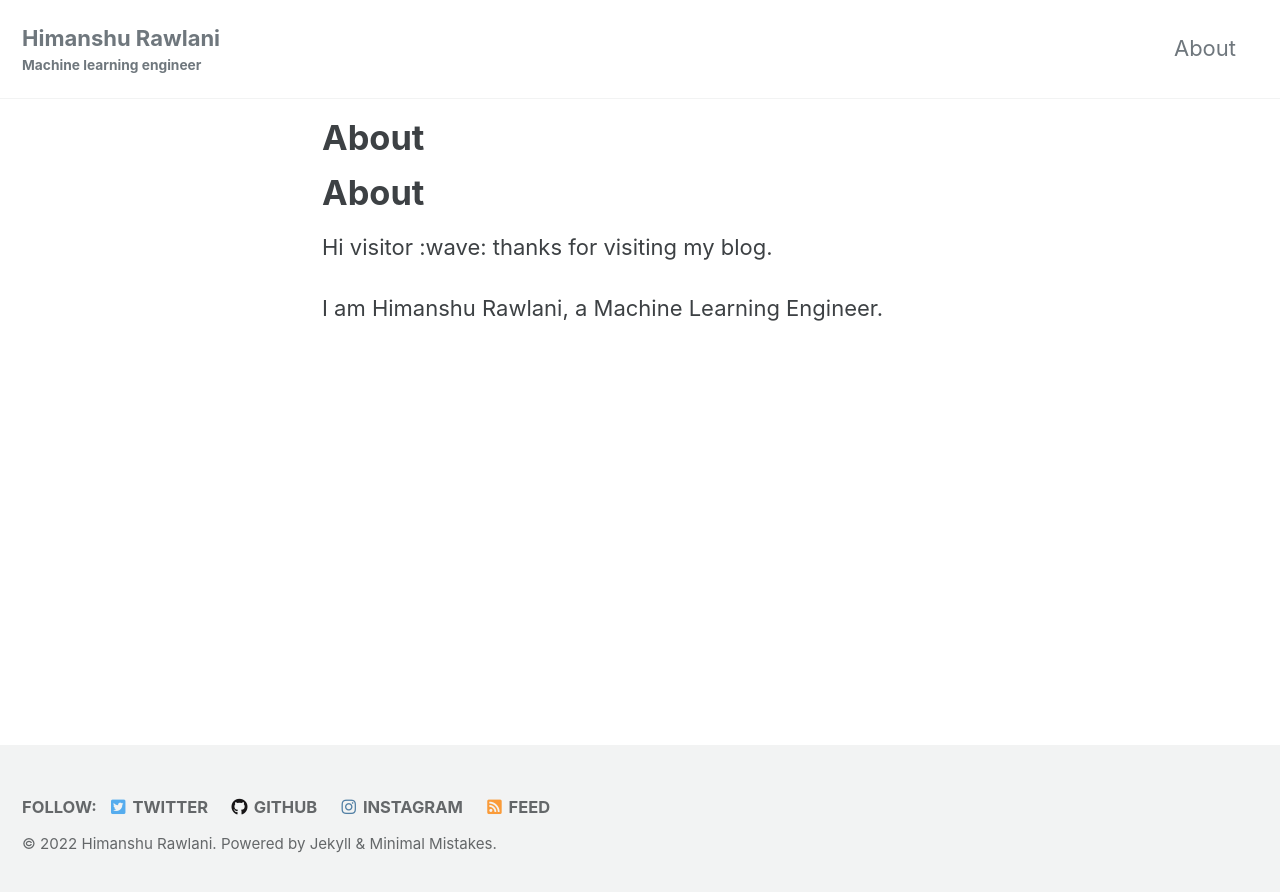
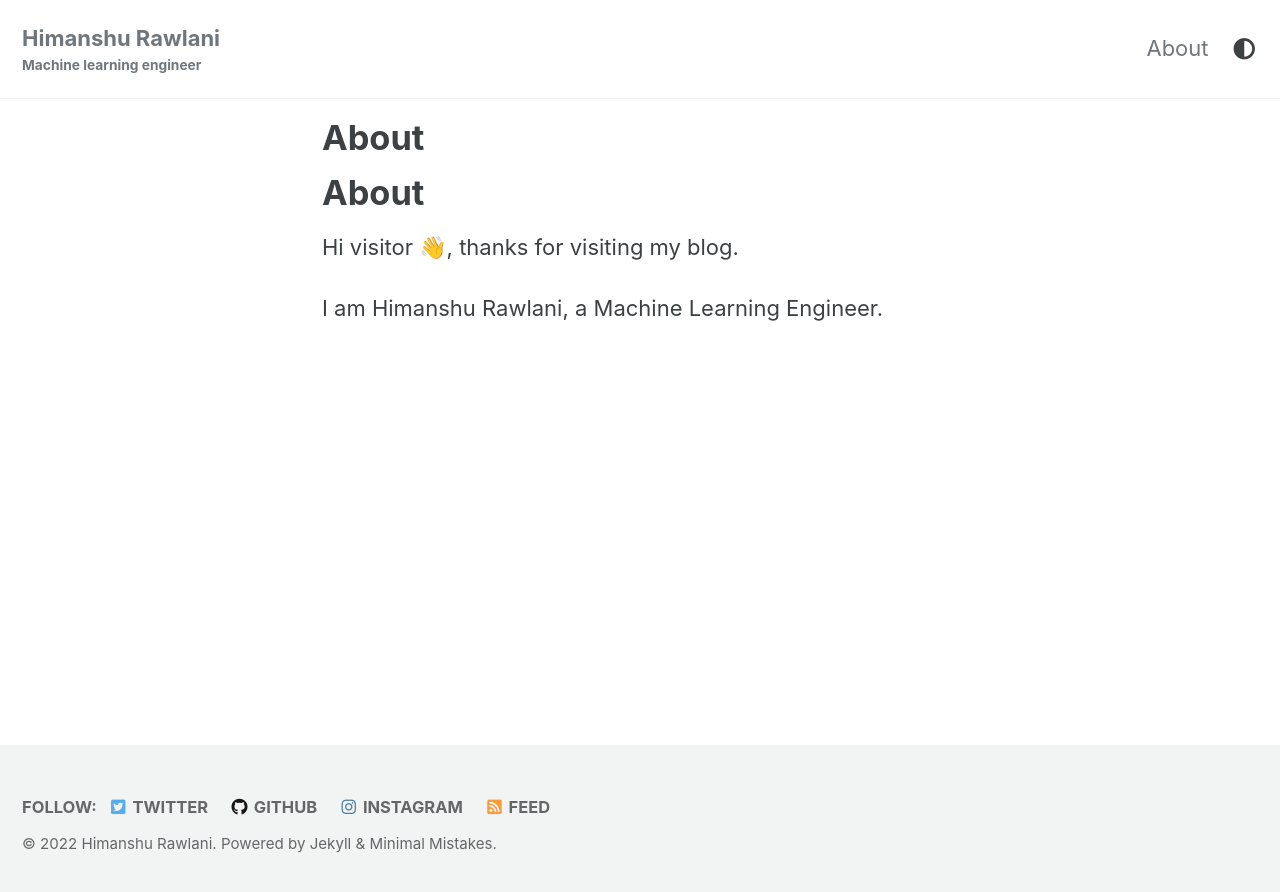
Before and after one commit to himanshurawlani/himanshurawlani.github.io, a Jekyll site: the page built from _pages/about.md, in a window 1280 px wide. Shown: the top 892 px of the page. Built offline with Jekyll 4.4.1, drawn with Linux system fonts in a browser that asks for light colours; cached includes are drawn as plain includes; emoji names are drawn with the system emoji font; our own code applies the rules of GitHub Pages for plain Markdown files.

Commit message:
Added dark theme toggle

```diff
--- a/_config.yml
+++ b/_config.yml
@@ -13,6 +13,7 @@
 # theme                  : "minimal-mistakes-jekyll"
 # remote_theme           : "mmistakes/minimal-mistakes"
 minimal_mistakes_skin    : "default" # "default", "air", "aqua", "contrast", "dark", "dirt", "neon", "mint", "plum", "sunrise"
+minimal_mistakes_skin_dark: "dark"
 
 # Site Settings
 locale                   : "en-US"
@@ -228,6 +229,7 @@ plugins:
   - jekyll-gist
   - jekyll-feed
   - jekyll-include-cache
+  - jemoji
 
 # mimic GitHub Pages with --safe
 whitelist:
@@ -236,6 +238,7 @@ whitelist:
   - jekyll-gist
   - jekyll-feed
   - jekyll-include-cache
+  - jemoji
 
 
 # Archives
--- a/_includes/head.html
+++ b/_includes/head.html
@@ -14,7 +14,25 @@
 </script>
 
 <!-- For all browsers -->
-<link rel="stylesheet" href="{{ '/assets/css/main.css' | relative_url }}">
+<link rel="stylesheet" href="{{ '/assets/css/main.css' | relative_url }}" id="theme_source">
+{% if site.minimal_mistakes_skin_dark %}
+  <link rel="stylesheet alternate" href="{{ '/assets/css/dark_theme.css' | relative_url }}" id="theme_source_2">
+  <script>
+    let theme = sessionStorage.getItem('theme');
+    if(theme === "dark")
+    {
+      sessionStorage.setItem('theme', 'dark');
+      node1 = document.getElementById('theme_source');
+      node2 = document.getElementById('theme_source_2');
+      node1.setAttribute('rel', 'stylesheet alternate');
+      node2.setAttribute('rel', 'stylesheet');
+    }
+    else
+    {
+      sessionStorage.setItem('theme', 'light');
+    }
+  </script>
+{% endif %}
 <link rel="preload" href="https://cdn.jsdelivr.net/npm/@fortawesome/fontawesome-free@5/css/all.min.css" as="style" onload="this.onload=null;this.rel='stylesheet'">
 <noscript><link rel="stylesheet" href="https://cdn.jsdelivr.net/npm/@fortawesome/fontawesome-free@5/css/all.min.css"></noscript>
 
--- a/_includes/masthead.html
+++ b/_includes/masthead.html
@@ -18,6 +18,9 @@
             </li>
           {%- endfor -%}
         </ul>
+        {% if site.minimal_mistakes_skin_dark %}
+          <i class="fas fa-fw fa-adjust" aria-hidden="true" onclick="node1=document.getElementById('theme_source');node2=document.getElementById('theme_source_2');if(node1.getAttribute('rel')=='stylesheet'){node1.setAttribute('rel', 'stylesheet alternate'); node2.setAttribute('rel', 'stylesheet');sessionStorage.setItem('theme', 'dark');}else{node2.setAttribute('rel', 'stylesheet alternate'); node1.setAttribute('rel', 'stylesheet');sessionStorage.setItem('theme', 'light');} return false;" title="Toggle dark mode" style="cursor: pointer;"></i>
+        {% endif %}
         {% if site.search == true %}
         <button class="search__toggle" type="button">
           <span class="visually-hidden">{{ site.data.ui-text[site.locale].search_label | default: "Toggle search" }}</span>
--- a/_pages/about.md
+++ b/_pages/about.md
@@ -5,6 +5,6 @@ permalink: /about/
 ---
 # About
 
-Hi visitor :wave: thanks for visiting my blog.
+Hi visitor :wave:, thanks for visiting my blog.
 
 I am Himanshu Rawlani, a Machine Learning Engineer.
--- /dev/null
+++ b/assets/css/dark_theme.scss
@@ -0,0 +1,8 @@
+---
+# Only the main Sass file needs front matter (the dashes are enough)
+---
+
+@charset "utf-8";
+
+@import "minimal-mistakes/skins/{{ site.minimal_mistakes_skin_dark | default: 'default' }}"; // skin
+@import "minimal-mistakes"; // main partials
```
